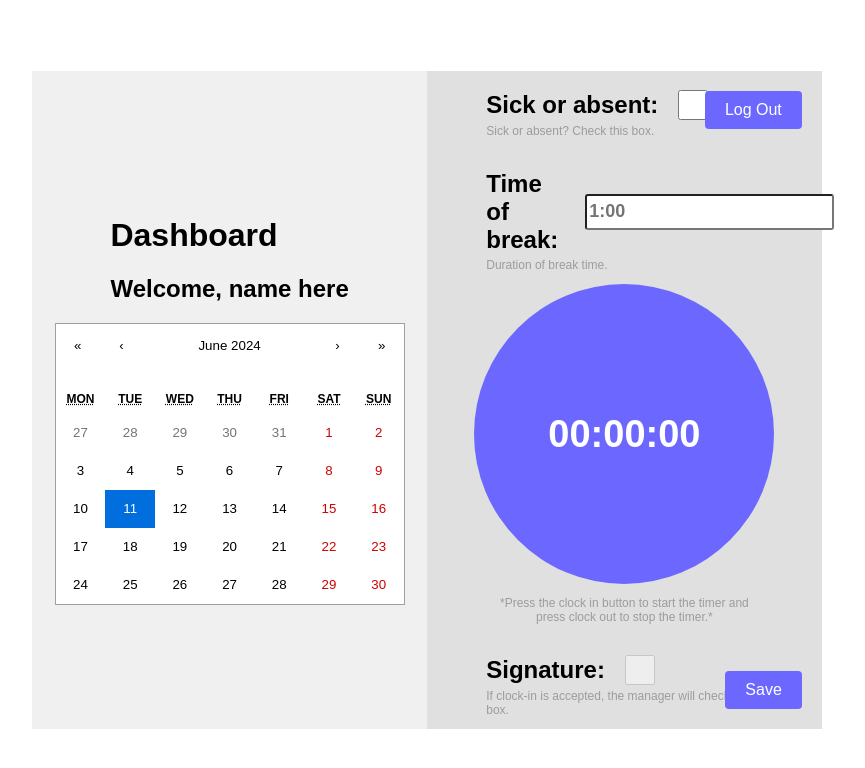
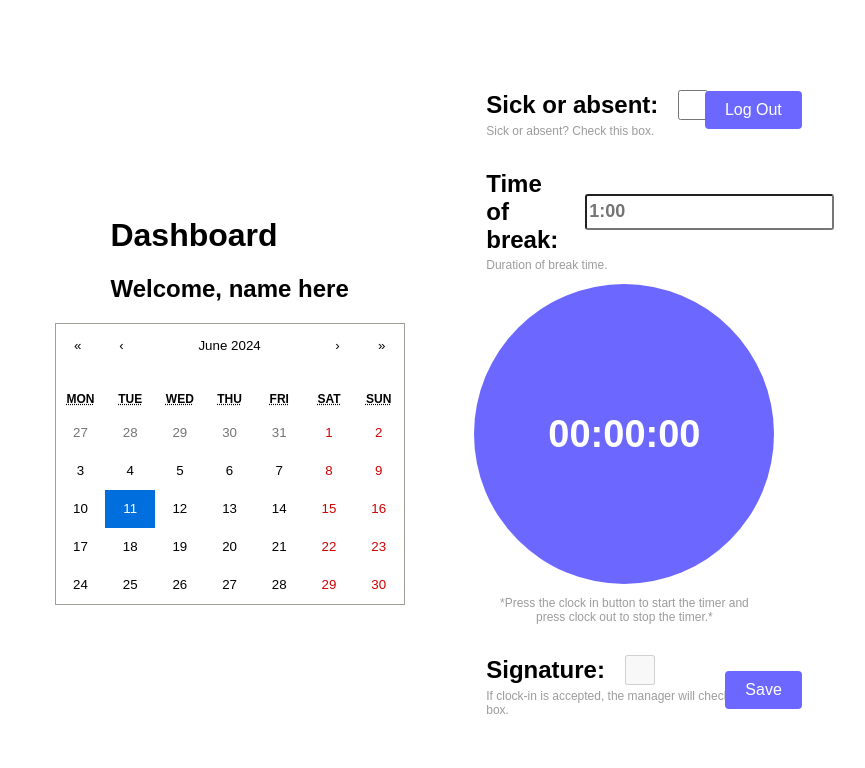
Before and after one commit to ZorroDB/webapp, a React (Create React App) app: page /dashboard in a window 1280 px wide. Shown: the top 768 px of the page, without its empty margins (213-1078 px from the left). Built offline with nearby package versions, Linux system fonts and the light colour scheme; sample sign-in values are in the browser's storage.

Commit message:
add webpack

```diff
--- a/package.json
+++ b/package.json
@@ -28,7 +28,7 @@
   "scripts": {
     "start:frontend": "react-scripts start src/frontend",
     "start:backend": "nodemon src/backend/server.js",
-    "start": "concurrently \"npm run start:frontend\" \"npm run start:backend\"",
+    "start": " concurrently \"npm run start:frontend\" \"npm run start:backend\"",
     "build": "react-scripts build src/frontend",
     "test": "react-scripts test src/frontend",
     "eject": "react-scripts eject src/frontend"
@@ -55,6 +55,7 @@
     "@babel/plugin-proposal-private-property-in-object": "^7.21.11",
     "concurrent": "^0.3.2",
     "concurrently": "^8.2.2",
-    "nodemon": "^3.1.0"
+    "nodemon": "^3.1.0",
+    "webpack-cli": "^5.1.4"
   }
 }
--- a/src/frontend/screens/styling/dashboard.css
+++ b/src/frontend/screens/styling/dashboard.css
@@ -1,16 +1,26 @@
 body {
-  overflow: hidden;
-  margin: 0;
+  overflow: hidden !important;
+  margin: 0 !important;
   font-family: Arial, sans-serif;
+  display: initial;
 }
 
 .dashboard {
-  display: flex;
-  width: 100vw;
-  height: 100vh;
+  display: flex !important;
+  width: 100vw !important;
+  height: 100vh !important;
 }
 
-.left-half,
+.left-half {
+  flex: 1;
+  display: flex;
+  flex-direction: column;
+  align-items: center;
+  justify-content: center;
+  position: relative;
+  background-color: var(--background-left);
+}
+
 .right-half {
   flex: 1;
   display: flex;
@@ -18,15 +28,9 @@ body {
   align-items: center;
   justify-content: center;
   position: relative;
+  background-color: var(--background-right);
 }
 
-.left-half {
-  background-color: #f0f0f0;
-}
-
-.right-half {
-  background-color: #e0e0e0;
-}
 .container-right {
   display: flex;
   flex-direction: column;
@@ -34,11 +38,13 @@ body {
   justify-content: center;
   width: 70%;
 }
+
 .container {
   display: flex;
 }
+
 .container-right > *:not(.timer, #btn-subText) {
-  align-self: flex-start; /* Align other items to the start horizontally */
+  align-self: flex-start;
 }
 
 .timer {
@@ -82,9 +88,11 @@ body {
   transform: scale(1.2);
   background-color: #704bf5;
 }
+
 #btn-subText {
   text-align: center;
 }
+
 #btn-subText,
 #subText {
   font-size: 12px;
@@ -92,14 +100,7 @@ body {
 }
 
 #subText {
-  margin-top: -20px; /* Adjust space above the p element */
-}
-
-/* Inputs container */
-input::-webkit-outer-spin-button,
-input::-webkit-inner-spin-button {
-  -webkit-appearance: none;
-  margin: 0;
+  margin-top: -20px;
 }
 
 .sick,
@@ -115,7 +116,7 @@ input::-webkit-inner-spin-button {
 .handtekening .top-section {
   display: flex;
   align-items: center;
-  margin-bottom: 5px; /* Adjust space below this section */
+  margin-bottom: 5px;
 }
 
 .sick > .top-section > #input_sick,
@@ -141,9 +142,11 @@ input[type='number'] {
   font-weight: 600;
   margin-left: 27px;
 }
+
 #input_handtekening {
   cursor: not-allowed;
 }
+
 .btn_save {
   position: absolute;
   bottom: 20px;
@@ -157,6 +160,7 @@ input[type='number'] {
   border-radius: 4px;
   transition: transform 0.4s ease-in-out;
 }
+
 .btn_save:hover {
   transform: scale(1.2);
   background-color: #704bf5;
```
Also changed, not shown: 1 other file (tests, documents, lock files or other folders).
